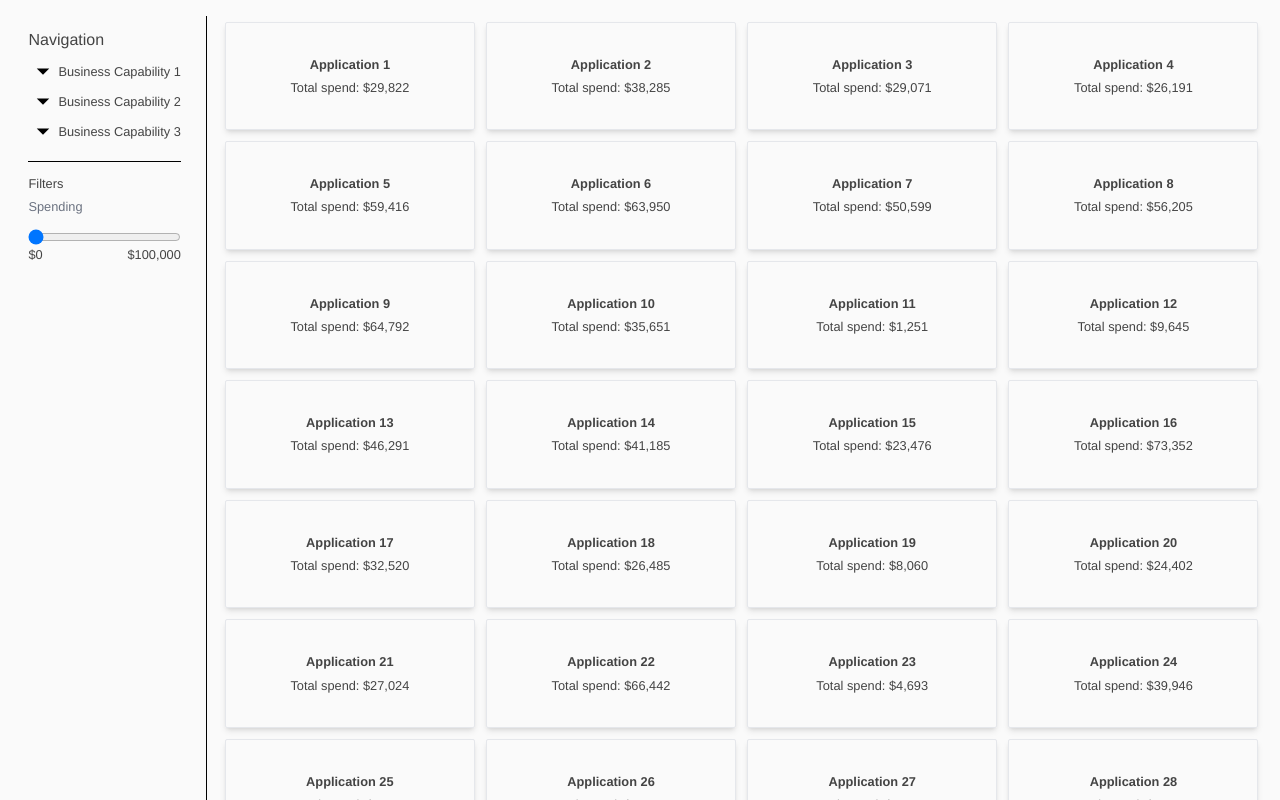
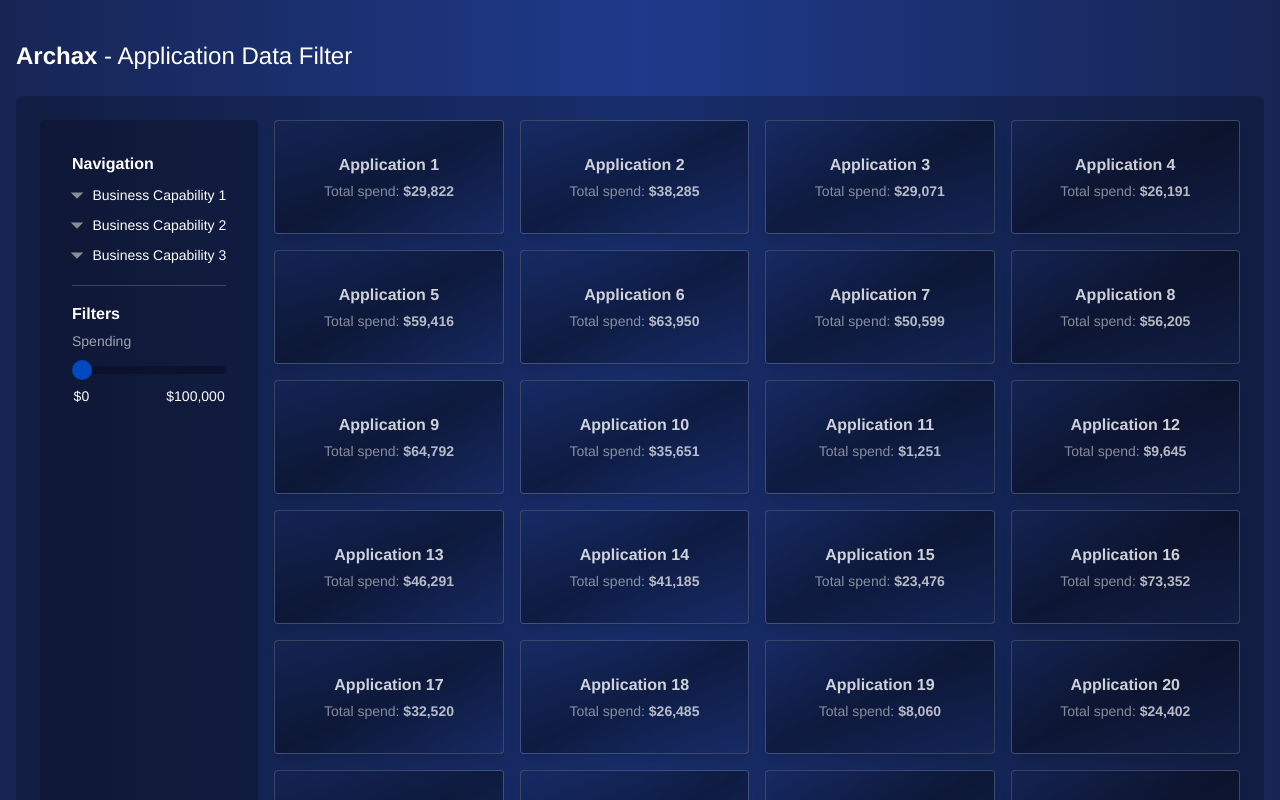
Before and after one commit to Egenica/compare-air-next, a Next.js app: page / in a window 1280 px wide. Shown: the top 800 px of the page. Built offline with nearby package versions, Linux system fonts and the light colour scheme.

Commit message:
style updates

```diff
--- a/src/app/App.tsx
+++ b/src/app/App.tsx
@@ -38,16 +38,19 @@ const App = ({ data }: { data: Data[] }) => {
 
   return (
     <div className="App">
-      <div className="flex">
-        <div className="flex flex-col min-w-fit p-[1%] border-r border-black mr-[1%] pr-[2%]">
-          <h1 className="mt-0 mb-1 text-base">Navigation</h1>
+      <h1 className="text-white font-thin text-2xl my-6">
+        <span className="font-semibold">Archax</span> - Application Data Filter
+      </h1>
+      <div className="flex p-6 rounded-lg bg-[#00000038]">
+        <div className="flex flex-col min-w-fit p-8 rounded mr-4 bg-[#00000038]">
+          <h1 className="mt-0 mb-1 text-white font-bold">Navigation</h1>
           <NavigationTree
             treeData={treeData}
             selected={selectedCapability}
             onSelect={(capability) => setSelectedCapability(capability)}
           />
 
-          <h2 className="mb-[0.2rem] mt-3">Filters</h2>
+          <h2 className="mb-[0.2rem] mt-4 text-white font-bold">Filters</h2>
           <RangeFilter
             min={minSpend}
             max={maxSpend}
@@ -55,7 +58,7 @@ const App = ({ data }: { data: Data[] }) => {
             onChange={setSpendingRange}
           />
         </div>
-        <div className="m-1">
+        <div>
           <ApplicationList applications={filteredData} />
         </div>
       </div>
--- a/src/app/components/ApplicationList.tsx
+++ b/src/app/components/ApplicationList.tsx
@@ -2,15 +2,18 @@ import { Data } from './../types/data';
 
 export const ApplicationList = ({ applications }: { applications: Data[] }) => {
   return (
-    <div className="flex flex-wrap gap-2">
+    <div className="flex flex-wrap gap-4">
       {applications.map((app) => (
         <div
           key={app.id}
-          className="border border-gray-200 m-[0.1rem] p-2 py-8 flex-[1_1_calc(25%_-_1.5rem)] box-border flex flex-col justify-center items-center text-center rounded-sm shadow-md"
+          className="p-2 py-8 flex-[1_1_calc(25%_-_1.5rem)] box-border flex flex-col justify-center items-center text-center rounded shadow-lg bg-gradient-to-br from-[#0f009f00] via-[#0000005c] to-transparent border border-[#ffffff30]"
         >
-          <h3 className="mb-1 font-bold">{app.name}</h3>
-          <p className="whitespace-nowrap">
-            Total spend: ${app.spend.toLocaleString()}
+          <h3 className="mb-1 font-bold text-white opacity-80">{app.name}</h3>
+          <p className="whitespace-nowrap text-white text-sm">
+            <span className="opacity-50">Total spend: </span>
+            <span className="font-bold opacity-70">
+              ${app.spend.toLocaleString()}
+            </span>
           </p>
         </div>
       ))}
--- a/src/app/components/NavigationTree.tsx
+++ b/src/app/components/NavigationTree.tsx
@@ -27,7 +27,7 @@ export const NavigationTree: React.FC<NavigationTreeProps> = ({
     ));
 
   return (
-    <div className="border-b border-black pb-[15px]">
+    <div className="border-b border-[#ffffff30] pb-[15px]">
       {renderTree(treeData)}
     </div>
   );
@@ -57,15 +57,25 @@ const TreeNodeComponent: React.FC<TreeNodeComponentProps> = ({
 
   return (
     <div>
-      <div className="flex items-center">
+      <div className="flex items-center ml-[-0.6rem]">
         {node.children && (
           <span onClick={handleToggle} className="cursor-pointer">
             {expanded ? (
-              <svg width="30" height="30" viewBox="0 0 24 24">
+              <svg
+                width="30"
+                height="30"
+                viewBox="0 0 24 24"
+                className="fill-white opacity-50"
+              >
                 <path d="M7 14l5-5 5 5z" />
               </svg>
             ) : (
-              <svg width="30" height="30" viewBox="0 0 24 24">
+              <svg
+                width="30"
+                height="30"
+                viewBox="0 0 24 24"
+                className="fill-white opacity-50"
+              >
                 <path d="M7 10l5 5 5-5z" />
               </svg>
             )}
@@ -76,7 +86,7 @@ const TreeNodeComponent: React.FC<TreeNodeComponentProps> = ({
             onSelect(node.name);
             setExpanded(!expanded);
           }}
-          className={`cursor-pointer ${
+          className={`cursor-pointer text-white font-thin text-sm ${
             node.name === selected ? 'underline' : 'no-underline'
           }`}
         >
--- a/src/app/components/RangeFilter.tsx
+++ b/src/app/components/RangeFilter.tsx
@@ -14,7 +14,7 @@ export const RangeFilter = ({
   return (
     <>
       <label className="mb-[0.8rem] block" htmlFor="range">
-        <span className="text-gray-500">Spending</span>
+        <span className="text-gray-400 text-sm">Spending</span>
       </label>
 
       <div className="flex flex-col">
@@ -27,7 +27,7 @@ export const RangeFilter = ({
           id="range"
         />
       </div>
-      <div className="flex justify-between items-center">
+      <div className="flex justify-between items-center text-white text-sm px-[0.1rem] mt-3">
         <span>${value[0].toLocaleString()}</span>
         <span>${value[1].toLocaleString()}</span>
       </div>
--- a/src/app/globals.css
+++ b/src/app/globals.css
@@ -3,9 +3,27 @@
 @tailwind utilities;
 
 body {
-  margin: 1rem;
+  margin: 0;
   font-family: 'Helvetica', 'Arial', sans-serif;
-  color: #444444;
-  font-size: 0.8rem;
-  background-color: #fafafa;
 }
+
+/* Slider thumb */
+input[type='range']::-webkit-slider-thumb {
+  -webkit-appearance: none;
+  appearance: none;
+  width: 20px;
+  height: 20px;
+  background-color: #0049be; /* Custom thumb color */
+  border-radius: 50%;
+  cursor: pointer;
+}
+
+input[type='range'] {
+  -webkit-appearance: none;
+  appearance: none;
+  width: 100%;
+  height: 8px;
+  background-color: #0000004e; /* Custom thumb color */
+  border-radius: 5px;
+  outline: none;
+}
--- a/src/app/layout.tsx
+++ b/src/app/layout.tsx
@@ -13,7 +13,9 @@ export default function RootLayout({
 }>) {
   return (
     <html lang="en">
-      <body className={`antialiased`}>{children}</body>
+      <body className="antialiased bg-gradient-to-r from-blue-950 via-blue-900 to-blue-950 p-4">
+        {children}
+      </body>
     </html>
   );
 }
```
